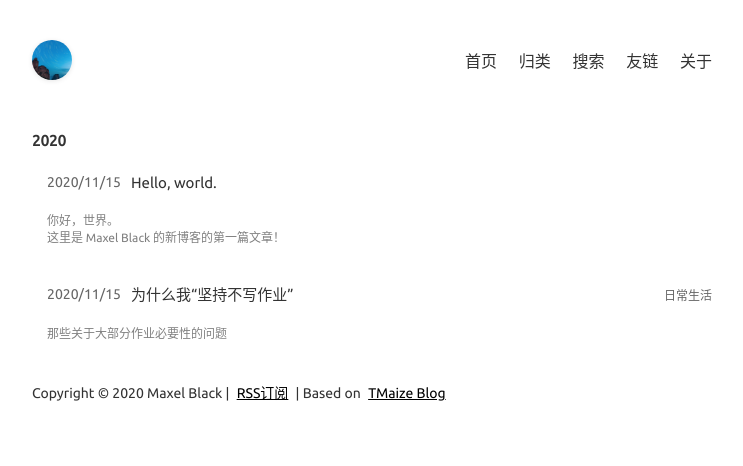
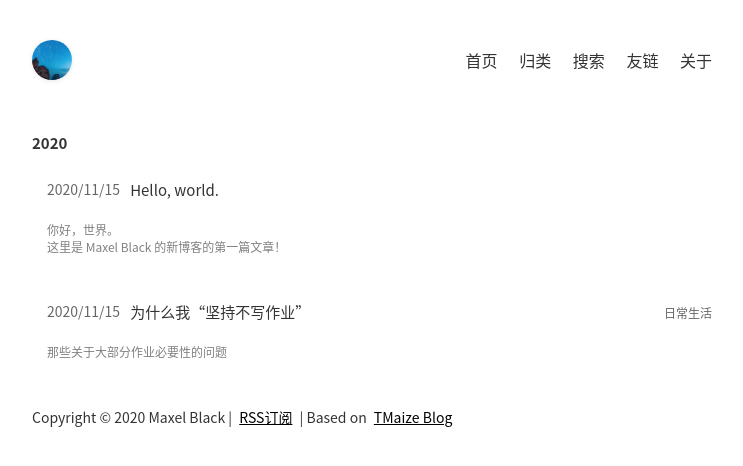
Before and after one commit to maxelblack/blog, a Jekyll site: the page built from index.html, in a window 1280 px wide. Shown: the top 466 px of the page, without its empty margins (268-1011 px from the left). Built offline with Jekyll 4.4.1, drawn with Linux system fonts in a browser that asks for light colours; some web fonts are replaced; comment, search, counter and statistics services are not loaded.

Commit message:
Update the website.

```diff
--- a/_includes/head.html
+++ b/_includes/head.html
@@ -23,7 +23,7 @@
   <link href="https://fonts.googleapis.com/css2?family=ZCOOL+XiaoWei&display=swap" rel="stylesheet" />
   -->
   <style>
-    @import url('https://fonts.googleapis.com/css2?family=Ubuntu&family=ZCOOL+XiaoWei&display=swap');
+    @import url('https://fonts.googleapis.com/css2?family=ZCOOL+KuaiLe&family=ZCOOL+QingKe+HuangYou&display=swap');
   </style>
   <!--Icon-->
   <link rel="icon" href="{{site.baseurl}}/static/img/favicon.ico" />
--- a/static/css/common.css
+++ b/static/css/common.css
@@ -19,7 +19,7 @@
   text-size-adjust: 100%;
   -webkit-font-smoothing: antialiased;
   -moz-osx-font-smoothing: grayscale;
-  font-family: 'Ubuntu', 'ZCOOL XiaoWei', 'Microsoft YaHei UI', 'Microsoft YaHei', 'PingFang SC', 'Noto Sans CJK SC', 'Hiragino Sans GB', 'WenQuanYi Micro Hei', sans-serif;
+  font-family: 'ZCOOL QingKe HuangYou', 'ZCOOL KuaiLe', 'Microsoft YaHei UI', 'Microsoft YaHei', 'PingFang SC', 'Noto Sans CJK SC', 'Hiragino Sans GB', 'WenQuanYi Micro Hei', sans-serif;
 }
 body {
   max-width: 680px;
```
